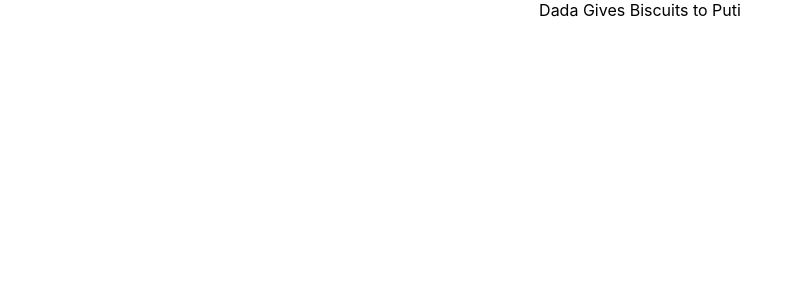
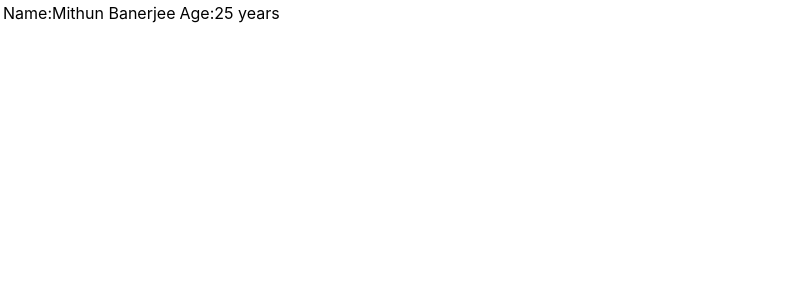
Before and after one commit to mithunbanerjee632/React-Js-Basic, a React (Create React App) app: page / in a window 1280 px wide. Shown: the top 300 px of the page, without its empty margins (0-799 px from the left). Built offline with nearby package versions, Linux system fonts and the light colour scheme.

Commit message:
React Fragment

```diff
--- a/src/App.js
+++ b/src/App.js
@@ -16,6 +16,7 @@ import UseEffect from "./Hook/UseEffect/UseEffect";
 import FetchData from "./Hook/UseEffect/FetchData"
 import Son from "./Context/Son";
 import {DadaProvider} from "./Context/Mycontext";
+import Table from "./Fragment/Table";
 
 function App() {
 
@@ -23,14 +24,7 @@ function App() {
 
     return (
       <div className="App">
-
-          <DadaProvider value="Dada Gives Biscuits to Puti">
-              <Son/>
-          </DadaProvider>
-
-
-
-
+           <Table/>
 
 
 
--- a/src/Fragment/Column.js
+++ b/src/Fragment/Column.js
@@ -1,10 +1,12 @@
-import React from 'react';
+import React,{Fragment} from 'react';
+
 
 const Column = () => {
     return (
-        <div>
-
-        </div>
+        <>
+            <td>Name:Mithun Banerjee</td>
+            <td>Age:25 years</td>
+        </>
     );
 };
 
--- a/src/Fragment/Table.js
+++ b/src/Fragment/Table.js
@@ -1,10 +1,13 @@
 import React from 'react';
+import Column from "./Column";
 
 const Table = () => {
     return (
-        <div>
-
-        </div>
+        <table>
+            <tr>
+               <Column/>
+            </tr>
+        </table>
     );
 };
 
```
